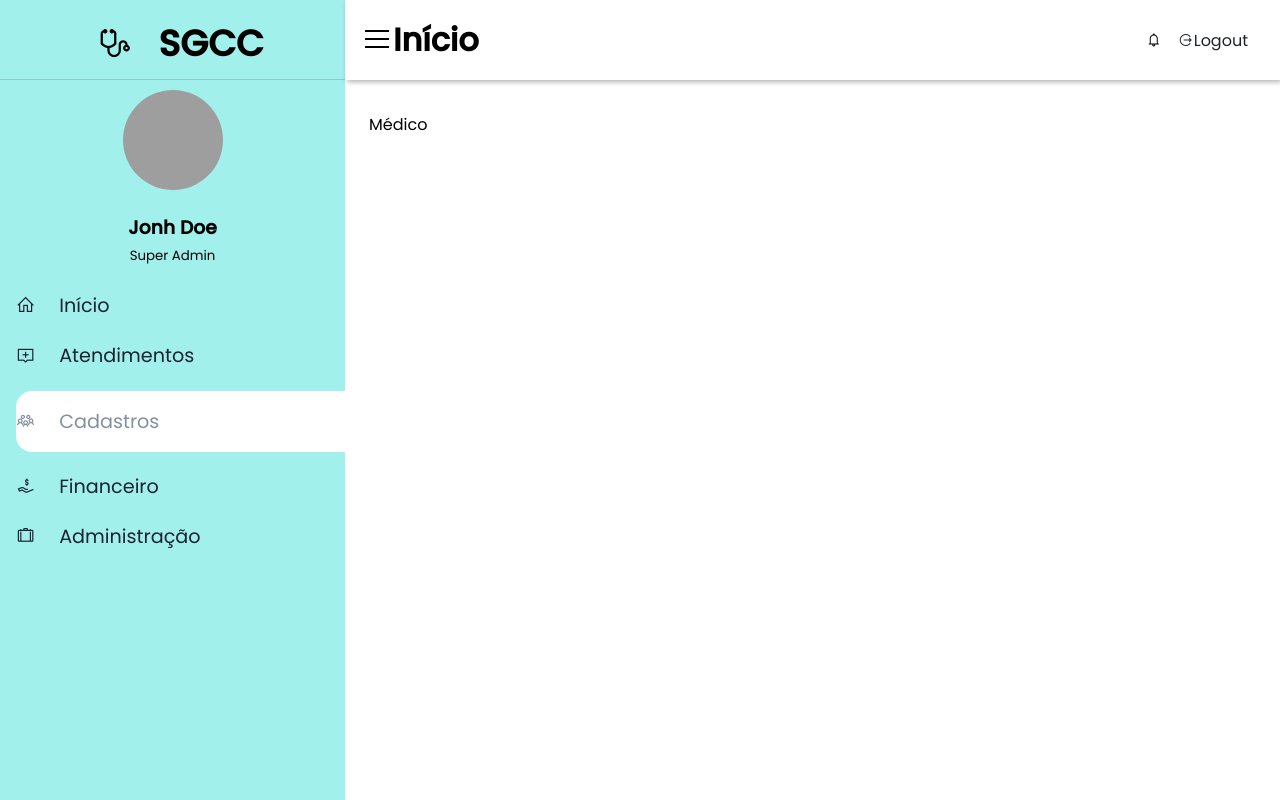
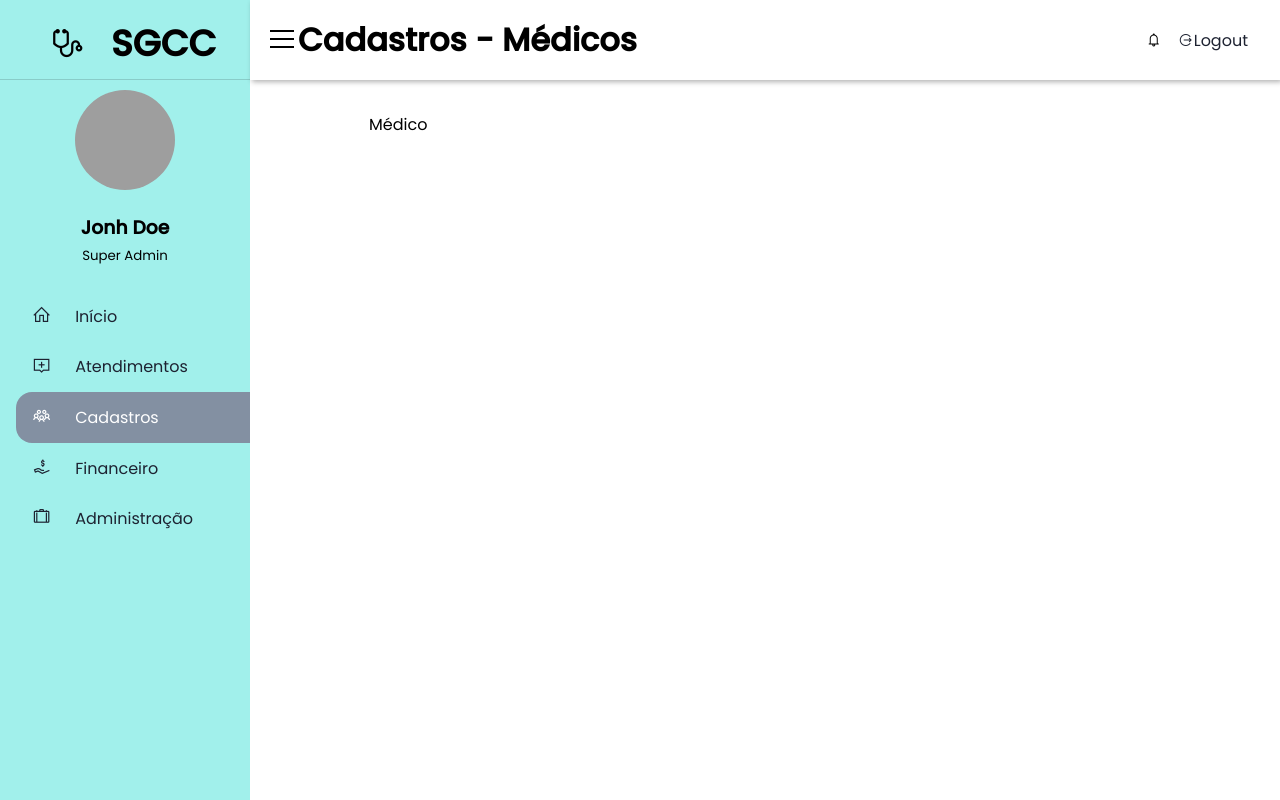
Before and after one commit to ianbs/projetointegrado-ianbs-front, a Next.js app: page /cadastros/medicos in a window 1280 px wide. Built offline with nearby package versions, Linux system fonts and the light colour scheme; grey boxes are pictures that could not be loaded.

Commit message:
feat: submenuitens

```diff
--- a/pages/Components/Header.js
+++ b/pages/Components/Header.js
@@ -1,12 +1,12 @@
 import styled from "styled-components";
 
-export default function HeaderComponent() {
+export default function HeaderComponent({ title }) {
 	return (
 		<Header>
 			<h1>
 				<label>
 					<i className="las la-bars"></i>
-					Início
+					{title}
 				</label>
 			</h1>
 			<div className="right-header">
@@ -31,8 +31,8 @@ const Header = styled.header`
 	padding: 1rem;
 	box-shadow: 2px 2px 5px rgba(0, 0, 0, 0.3);
 	position: fixed;
-	left: 345px;
-	width: calc(100% - 345px);
+	left: 250px;
+	width: calc(100% - 250px);
 	top: 0;
 	z-index: 100;
 	.right-header {
--- a/pages/Components/Sidebar.js
+++ b/pages/Components/Sidebar.js
@@ -1,8 +1,12 @@
 import Image from "next/image";
 import Link from "next/link";
+import { useState } from "react";
 import styled from "styled-components";
 
-export default function SidebarComponent({ ativo }) {
+export default function SidebarComponent({ ativo, subitem }) {
+	const [atendimentoCollapse, setAtendimentoCollapse] = useState(false);
+	const [cadastroCollapse, setCadastroCollapse] = useState(false);
+
 	return (
 		<Sidebar>
 			<div className="sidebar-brand">
@@ -25,27 +29,106 @@ export default function SidebarComponent({ ativo }) {
 				<ul>
 					<li>
 						<Link href={`/`}>
-							<a className={ativo === "inicio" ? "active" : ""}>
+							<a
+								onClick={() => {
+									setAtendimentoCollapse(false);
+									setCadastroCollapse(false);
+								}}
+								className={ativo === "inicio" ? "active" : ""}
+							>
 								<i className="las la-home"></i>
 								Início
 							</a>
 						</Link>
 					</li>
 					<li>
-						<Link href={`/atendimentos/consultas`}>
-							<a className={ativo === "atendimento" ? "active" : ""}>
+						<a
+							onClick={() => {
+								setAtendimentoCollapse(true);
+								setCadastroCollapse(false);
+							}}
+							className={ativo === "atendimento" ? "active" : ""}
+						>
 							<i className="las la-comment-medical"></i>
 							Atendimentos
+						</a>
+
+						<ul
+							className={
+								atendimentoCollapse
+									? "subitem-menu show"
+									: "subitem-menu hidden"
+							}
+						>
+							<li>
+								<Link href={`/atendimentos/consultas`}>
+									<a
+										className={subitem === "consulta" ? "sub-item-active" : ""}
+									>
+										Consultas
+									</a>
+								</Link>
+							</li>
+							<li>
+								<Link href={`/atendimentos/exames`}>
+									<a className={subitem === "exames" ? "sub-item-active" : ""}>
+										Exames
+									</a>
+								</Link>
+							</li>
+						</ul>
+					</li>
+					<li>
+						<a
+							onClick={() => {
+								setCadastroCollapse(true);
+								setAtendimentoCollapse(false);
+							}}
+							className={ativo === "cadastros" ? "active" : ""}
+						>
+							<i className="las la-users"></i>
+							Cadastros
+						</a>
+						<ul
+							className={
+								cadastroCollapse ? "subitem-menu show" : "subitem-menu hidden"
+							}
+						>
+							<li>
+								<Link href={`/cadastros/convenios`}>
+									<a
+										className={subitem === "convenio" ? "sub-item-active" : ""}
+									>
+										Convênios
 									</a>
 								</Link>
 							</li>
 							<li>
 								<Link href={`/cadastros/medicos`}>
-							<a className={ativo === "cadastros" ? "active" : ""}>
-								<i className="las la-users"></i>
-								Cadastros
+									<a className={subitem === "medico" ? "sub-item-active" : ""}>
+										Médicos
 									</a>
 								</Link>
+							</li>
+							<li>
+								<Link href={`/cadastros/pacientes`}>
+									<a
+										className={subitem === "pacientes" ? "sub-item-active" : ""}
+									>
+										Pacientes
+									</a>
+								</Link>
+							</li>
+							<li>
+								<Link href={`/cadastros/usuarios`}>
+									<a
+										className={subitem === "usuarios" ? "sub-item-active" : ""}
+									>
+										Usuários
+									</a>
+								</Link>
+							</li>
+						</ul>
 					</li>
 					<li>
 						<Link href={`/financeiro`}>
@@ -70,7 +153,7 @@ export default function SidebarComponent({ ativo }) {
 }
 
 const Sidebar = styled.aside`
-	width: 345px;
+	width: 250px;
 	position: fixed;
 	left: 0;
 	top: 0;
@@ -105,32 +188,58 @@ const Sidebar = styled.aside`
 
 	.sidebar-menu {
 		margin-top: 1rem;
+		font-size: 1rem;
+		overflow: hidden;
 		li {
 			width: 100%;
-			margin-bottom: 1.3rem;
+			/* margin-bottom: 1rem; */
+
 			padding-left: 1rem;
 			.active {
+				background: var(--text-grey);
+				padding-top: 0.8rem;
+				padding-bottom: 0.8rem;
+				color: var(--white);
+				border-radius: 1rem 0 0 1rem;
+			}
+			.sub-item-active {
 				background: var(--white);
-				padding-top: 1rem;
-				padding-bottom: 1rem;
 				color: var(--text-grey);
 				border-radius: 1rem 0 0 1rem;
 			}
+			.subitem-menu {
+				width: 100%;
+				height: 100%;
+				a {
+					padding-top: 0.8rem;
+					padding-bottom: 0.8rem;
+				}
+			}
+		}
+
+		.hidden {
+			display: none;
+		}
+
+		.show {
+			display: block;
 		}
 
 		a {
 			display: block;
-			font-size: 1rem;
+			padding-left: 1rem;
 			text-decoration: none;
+			padding-top: 0.8rem;
+			padding-bottom: 0.8rem;
 			color: var(--color-dark);
 			&:first-child {
-				font-size: 1.2rem;
+				font-size: 1rem;
 				padding-right: 1.5rem;
 			}
 			&:hover {
 				background-color: var(--text-grey);
-				/* padding-top: 1rem; */
-				/* padding-bottom: 1rem; */
+				padding-top: 1rem;
+				padding-bottom: 1rem;
 				color: var(--white);
 				border-radius: 1rem 0 0 1rem;
 			}
--- a/pages/cadastros/medicos.js
+++ b/pages/cadastros/medicos.js
@@ -14,9 +14,12 @@ export default function Medico() {
 	return (
 		<div className="">
 			<HeadPage pageTitle={"[Médico]"} />
-			<SidebarComponent ativo={"cadastros"}></SidebarComponent>
+			<SidebarComponent
+				ativo={"cadastros"}
+				subitem={"medico"}
+			></SidebarComponent>
 			<Main>
-				<HeaderComponent></HeaderComponent>
+				<HeaderComponent title={"Cadastros - Médicos"}></HeaderComponent>
 				<MainContent>Médico</MainContent>
 			</Main>
 		</div>
--- a/pages/index.js
+++ b/pages/index.js
@@ -44,7 +44,7 @@ export default function Home() {
 			<HeadPage pageTitle={"[Início]"} />
 			<SidebarComponent ativo={"inicio"}></SidebarComponent>
 			<Main>
-				<HeaderComponent></HeaderComponent>
+				<HeaderComponent title={"Dashboard"}></HeaderComponent>
 				<MainContent>
 					<div className="cards">
 						<div className="card-single">
@@ -171,7 +171,7 @@ export async function getServerSideProps(ctx) {
 }
 
 const Main = styled.main`
-	margin-left: 345px;
+	margin-left: 265px;
 `;
 
 const MainContent = styled.main`
@@ -247,7 +247,7 @@ const MainContent = styled.main`
 			margin-bottom: 1rem;
 		}
 		.card-body {
-			height: 30%;
+			height: 40vh;
 			width: 100%;
 			overflow-y: scroll;
 			padding-left: 1rem;
```
Also changed, not shown: pages/atendimentos/consultas.js (+5 -2 lines), pages/atendimentos/exames.js (+5 -2 lines), pages/cadastros/convenios.js (+5 -2 lines), pages/cadastros/pacientes.js (+5 -2 lines), pages/cadastros/usuarios.js (+5 -2 lines). Lines whose indentation alone changed are shown as unchanged.
